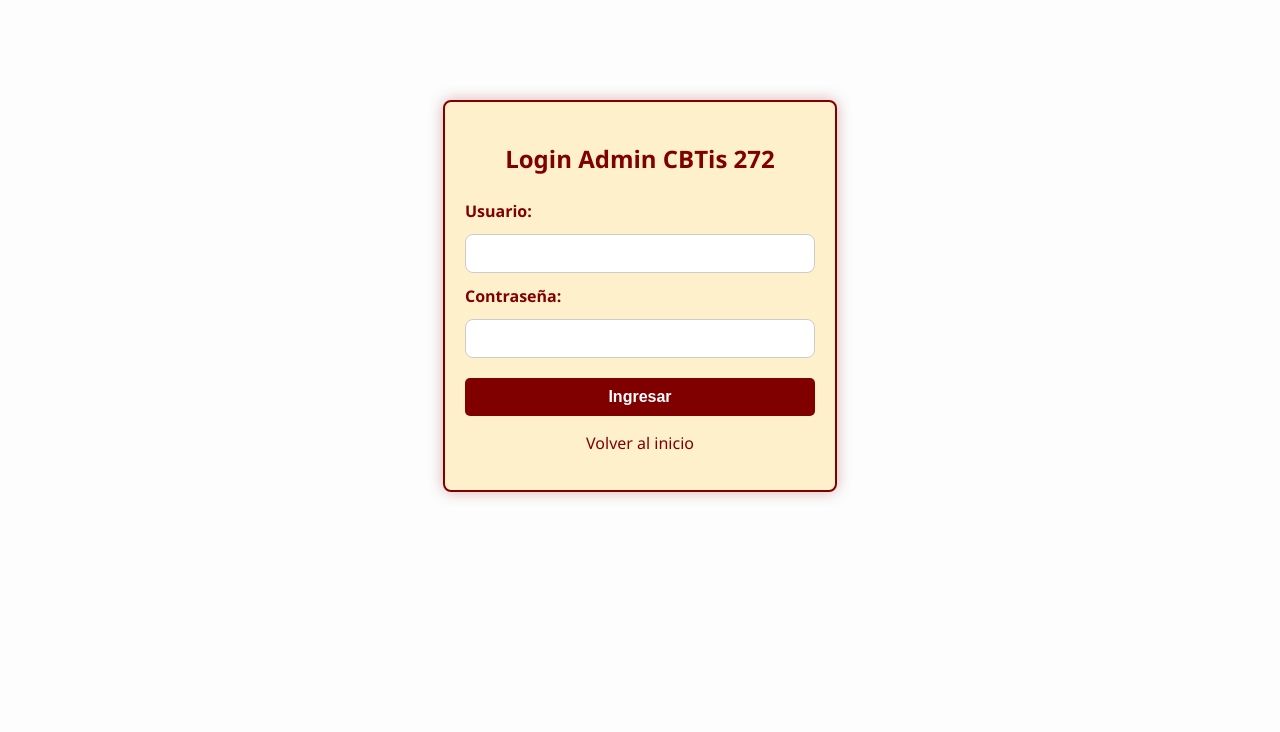
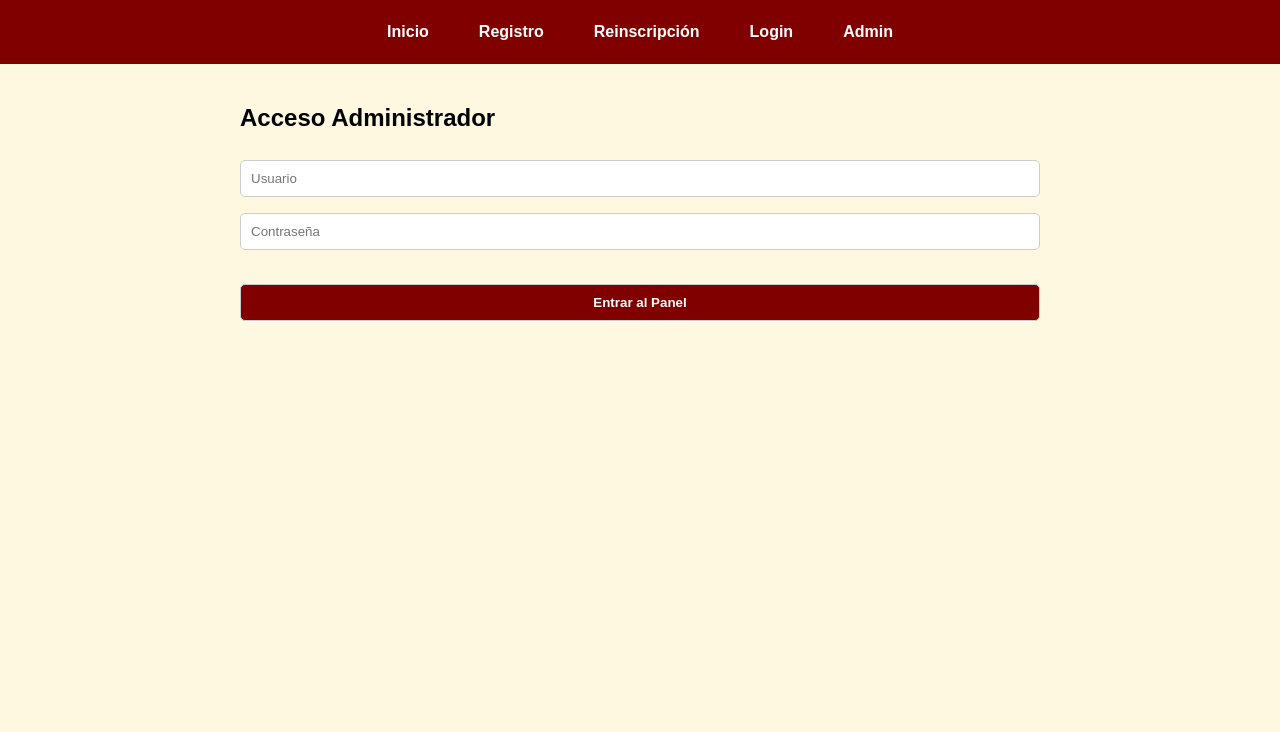
Before and after one commit to Armando59t/cbtis272, a Flask app: page /admin/login in a window 1280 px wide. Shown: the top 732 px of the page. After the commit the page ends 321 px from the top, so only its background shows below. Run offline with Flask 3, Linux system fonts and the light colour scheme.

Commit message:
Update admin_login.html

```diff
--- a/templates/admin_login.html
+++ b/templates/admin_login.html
@@ -1,47 +1,12 @@
-<!DOCTYPE html>
-<html lang="es">
-<head>
-    <meta charset="UTF-8" />
-    <title>Login Admin CBTis 272</title>
-    <link rel="stylesheet" href="{{ url_for('static', filename='estilos.css') }}">
-    <style>
-        .formulario {
-            max-width: 350px;
-            margin: 50px auto;
-            padding: 20px;
-            border: 2px solid #800000;
-            border-radius: 8px;
-            background-color: #fff0cc;
-        }
-        label, input {
-            display: block;
-            width: 100%;
-            margin-bottom: 12px;
-        }
-        input[type="submit"] {
-            background-color: #800000;
-            color: white;
-            font-weight: bold;
-            cursor: pointer;
-            border: none;
-            padding: 10px;
-            border-radius: 5px;
-        }
-    </style>
-</head>
-<body>
-    <form method="POST" class="formulario">
-        <h2>Login Admin CBTis 272</h2>
+{% extends "base.html" %}
 
-        <label>Usuario:</label>
-        <input type="text" name="usuario" required>
+{% block titulo %}Admin - CBTis 272{% endblock %}
 
-        <label>Contraseña:</label>
-        <input type="password" name="password" required>
-
-        <input type="submit" value="Ingresar">
-
-        <p><a href="/">Volver al inicio</a></p>
+{% block contenido %}
+    <h2>Acceso Administrador</h2>
+    <form action="/admin/login" method="POST">
+        <input type="text" name="usuario" placeholder="Usuario" required><br>
+        <input type="password" name="password" placeholder="Contraseña" required><br><br>
+        <input type="submit" value="Entrar al Panel">
     </form>
-</body>
-</html>
+{% endblock %}
```
